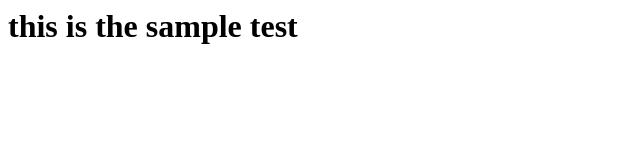
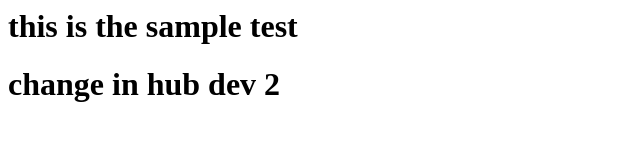
Before and after one commit to Nitin-Tupkari/devops, a plain HTML site: page index.html in a window 1280 px wide. Shown: the whole page, without its empty margins (0-640 px from the left). Drawn offline with Linux system fonts and the light colour scheme.

Commit message:
Update index.html
dev 2 chnage

```diff
--- a/index.html
+++ b/index.html
@@ -1 +1,2 @@
 <h1> this is the sample test</h1>
+<h1> change in hub dev 2</h1>
```
